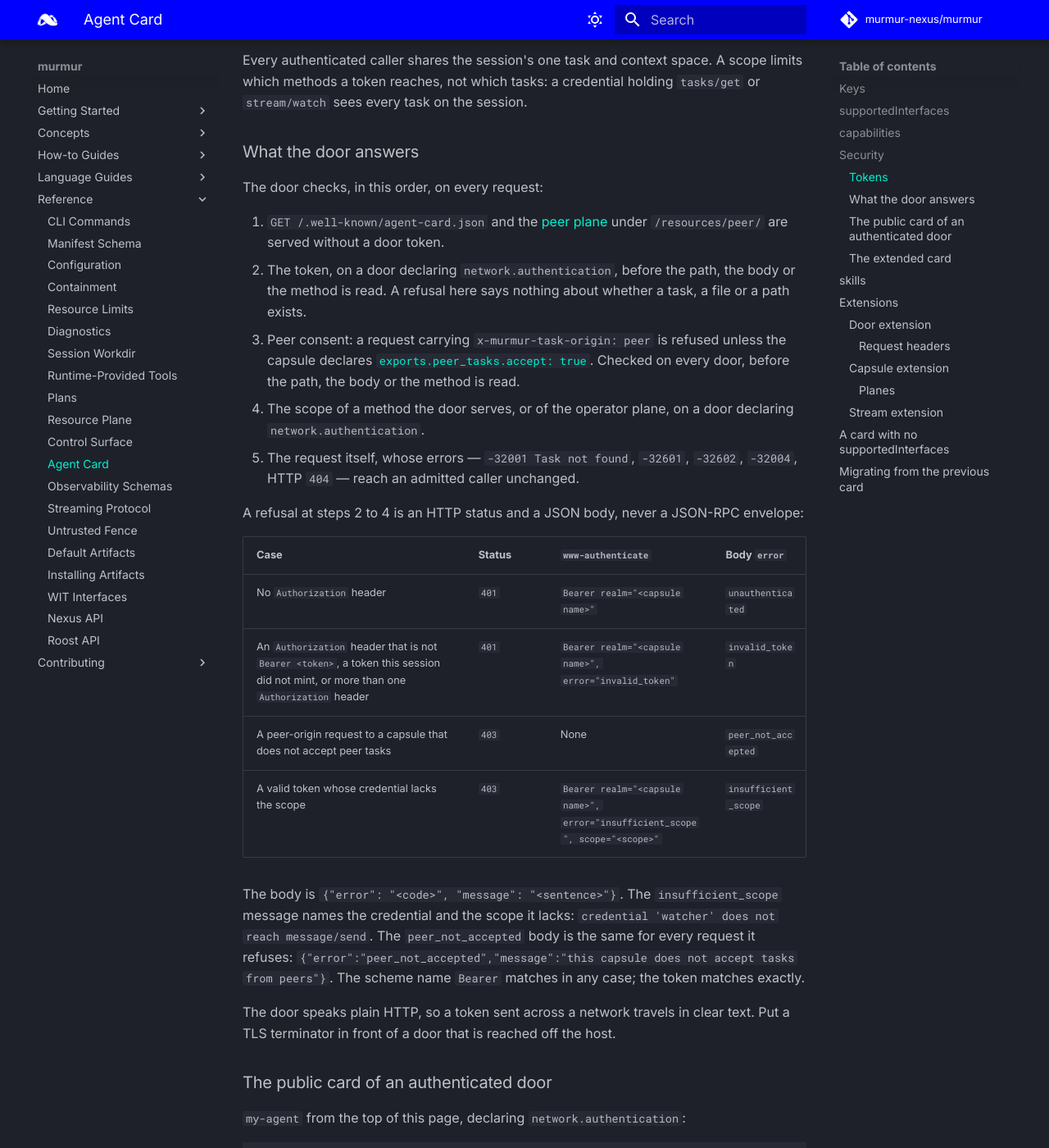
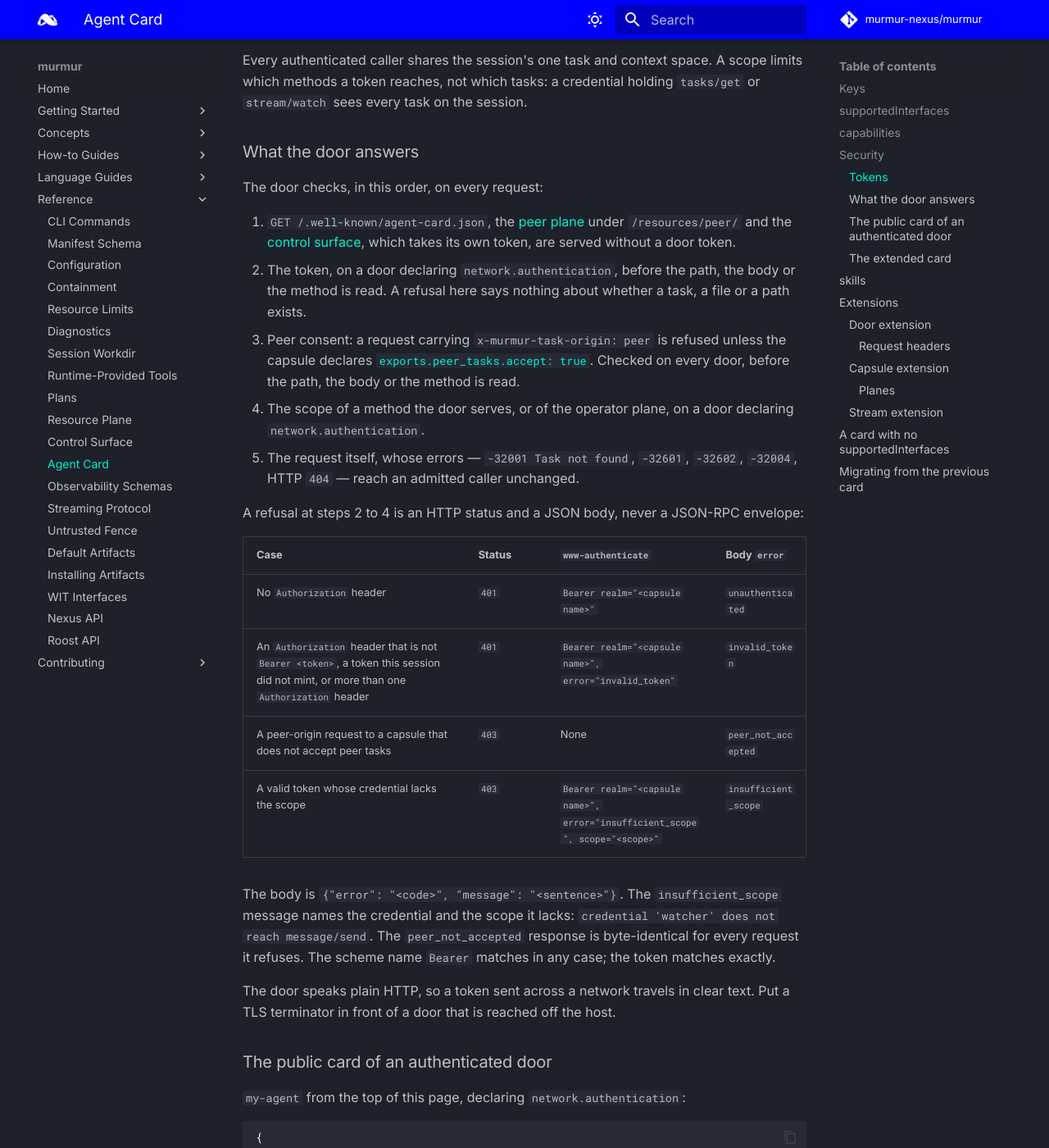
Before and after one commit to murmur-nexus/murmur, an MkDocs documentation site: the page built from docs/content/reference/agent-card.md, in a window 1280 px wide and 1400 px high, scrolled down 5030 px. Shown: the whole window at 82% size. Built offline with MkDocs 1.6.1 and Material for MkDocs 9.7.7, drawn with Linux system fonts in a browser that asks for light colours; comment, search, counter and statistics services are not loaded.

Commit message:
feat(#0949162b): A capsule cannot say whether it is willing to serve a peer
Signed-off-by: ewdegraaff <ewdegraaff@users.noreply.github.com>

```diff
--- a/docs/content/reference/agent-card.md
+++ b/docs/content/reference/agent-card.md
@@ -175,8 +175,9 @@ every task on the session.
 
 The door checks, in this order, on every request:
 
-1. `GET /.well-known/agent-card.json` and the [peer plane](resource-plane.md#peer-plane) under
-   `/resources/peer/` are served without a door token.
+1. `GET /.well-known/agent-card.json`, the [peer plane](resource-plane.md#peer-plane) under
+   `/resources/peer/` and the [control surface](control-surface.md), which takes its own token,
+   are served without a door token.
 2. The token, on a door declaring `network.authentication`, before the path, the body or the
    method is read. A refusal here says nothing about whether a task, a file or a path exists.
 3. Peer consent: a request carrying `x-murmur-task-origin: peer` is refused unless the capsule
@@ -198,8 +199,7 @@ A refusal at steps 2 to 4 is an HTTP status and a JSON body, never a JSON-RPC en
 
 The body is `{"error": "<code>", "message": "<sentence>"}`. The `insufficient_scope` message names
 the credential and the scope it lacks: `credential 'watcher' does not reach message/send`. The
-`peer_not_accepted` body is the same for every request it refuses:
-`{"error":"peer_not_accepted","message":"this capsule does not accept tasks from peers"}`. The scheme name
+`peer_not_accepted` response is byte-identical for every request it refuses. The scheme name
 `Bearer` matches in any case; the token matches exactly.
 
 The door speaks plain HTTP, so a token sent across a network travels in clear text. Put a TLS
```
Also changed, not shown: docs/content/concepts/access-control.md (+6 -2 lines), docs/content/how-to/capsules-a2a-messaging.md (+16 -0 lines), docs/content/reference/manifest.md (+10 -10 lines), docs/content/reference/wit-interfaces.md (+2 -1 lines), 1 other file.
